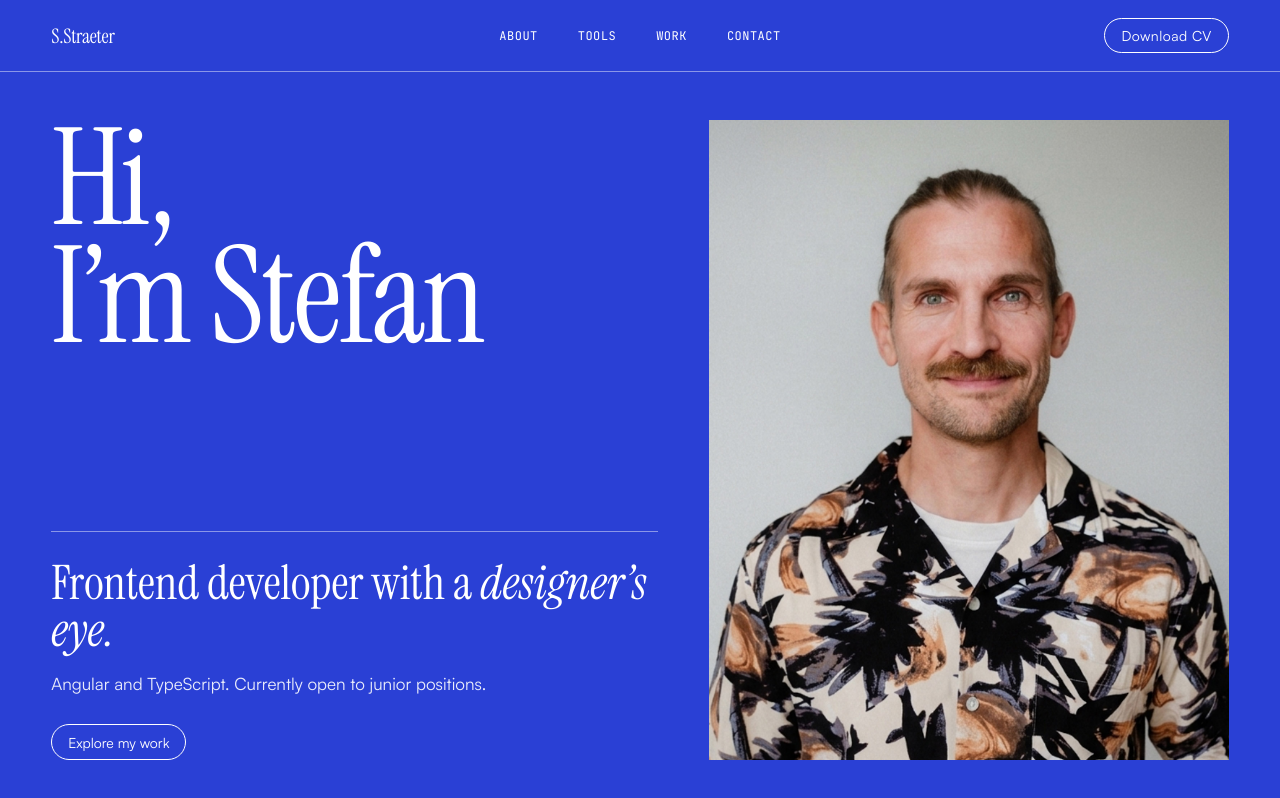
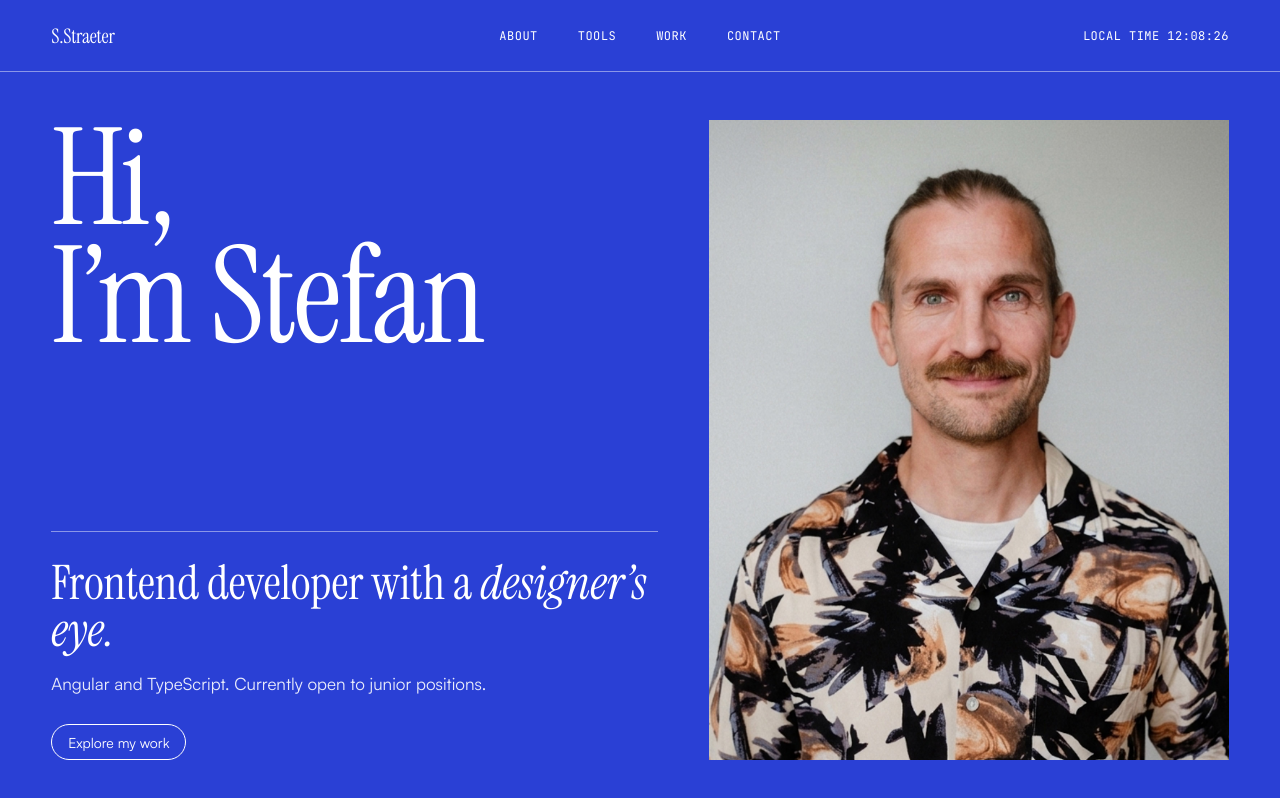
Before and after one commit to stefanstraeter/showcase, an Angular app: page / in a window 1280 px wide. Shown: the top 798 px of the page. Built offline with nearby package versions, Linux system fonts and the light colour scheme.

Commit message:
style: replace button with local time display in header component; update styles for timer visibility

```diff
--- a/src/app/layout/header/header.html
+++ b/src/app/layout/header/header.html
@@ -12,5 +12,5 @@
     </ul>
   </nav>
 
-  <app-button class="header__button">Download CV</app-button>
+  <span class="header__timer">Local time {{ localTime.time() }}</span>
 </header>
--- a/src/app/layout/header/header.scss
+++ b/src/app/layout/header/header.scss
@@ -44,11 +44,11 @@
   list-style: none;
 }
 
-.header__button {
+.header__timer {
   display: none;
 
   @include m.tablet {
-    display: flex;
+    display: inline;
     justify-self: end;
   }
 }
--- a/src/app/layout/header/header.ts
+++ b/src/app/layout/header/header.ts
@@ -1,11 +1,14 @@
-import { Component } from '@angular/core';
+import { Component, inject } from '@angular/core';
 import { RouterLink } from '@angular/router';
-import { Button } from '@shared/components/button/button';
+
+import { LocalTime } from '@core/services/local-time';
 
 @Component({
-  imports: [RouterLink, Button],
+  imports: [RouterLink],
   selector: 'app-header',
   styleUrl: './header.scss',
   templateUrl: './header.html',
 })
-export class Header {}
+export class Header {
+  protected readonly localTime = inject(LocalTime);
+}
```
